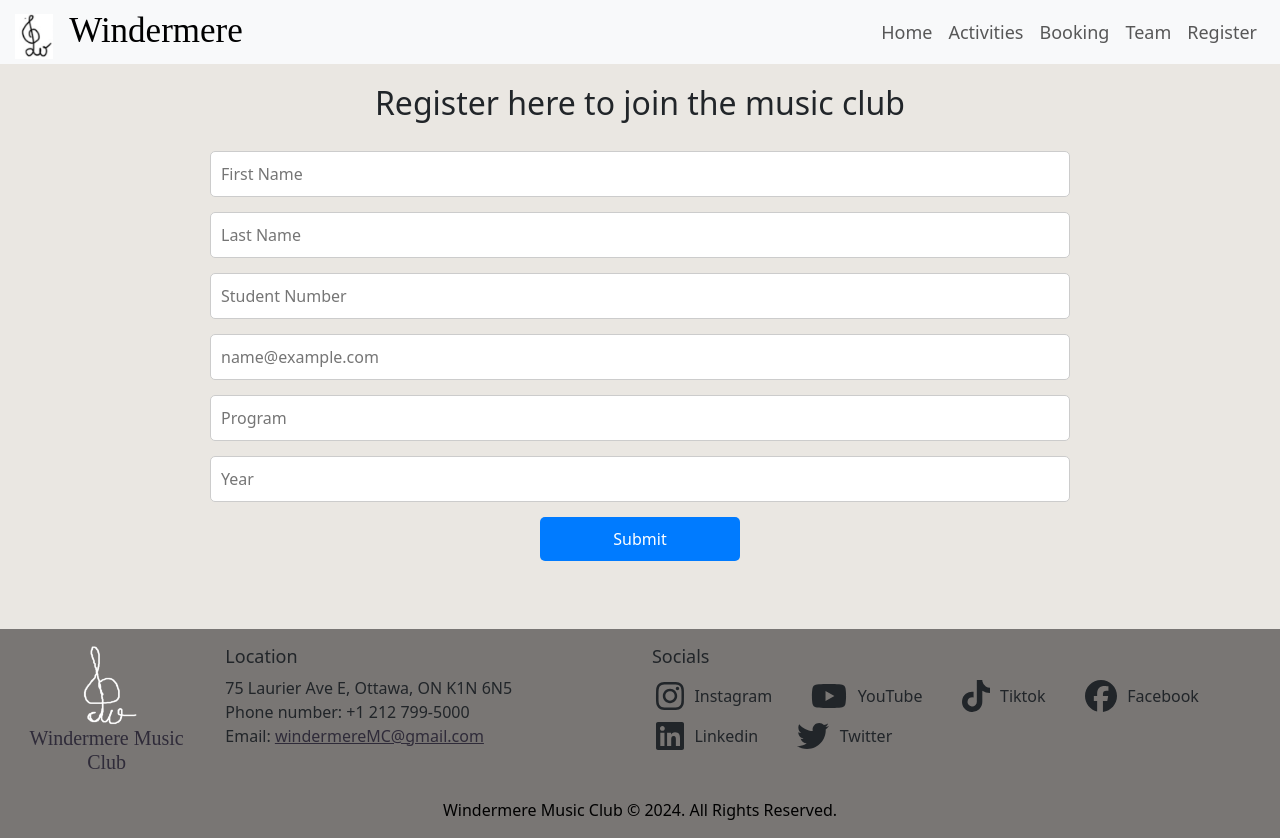
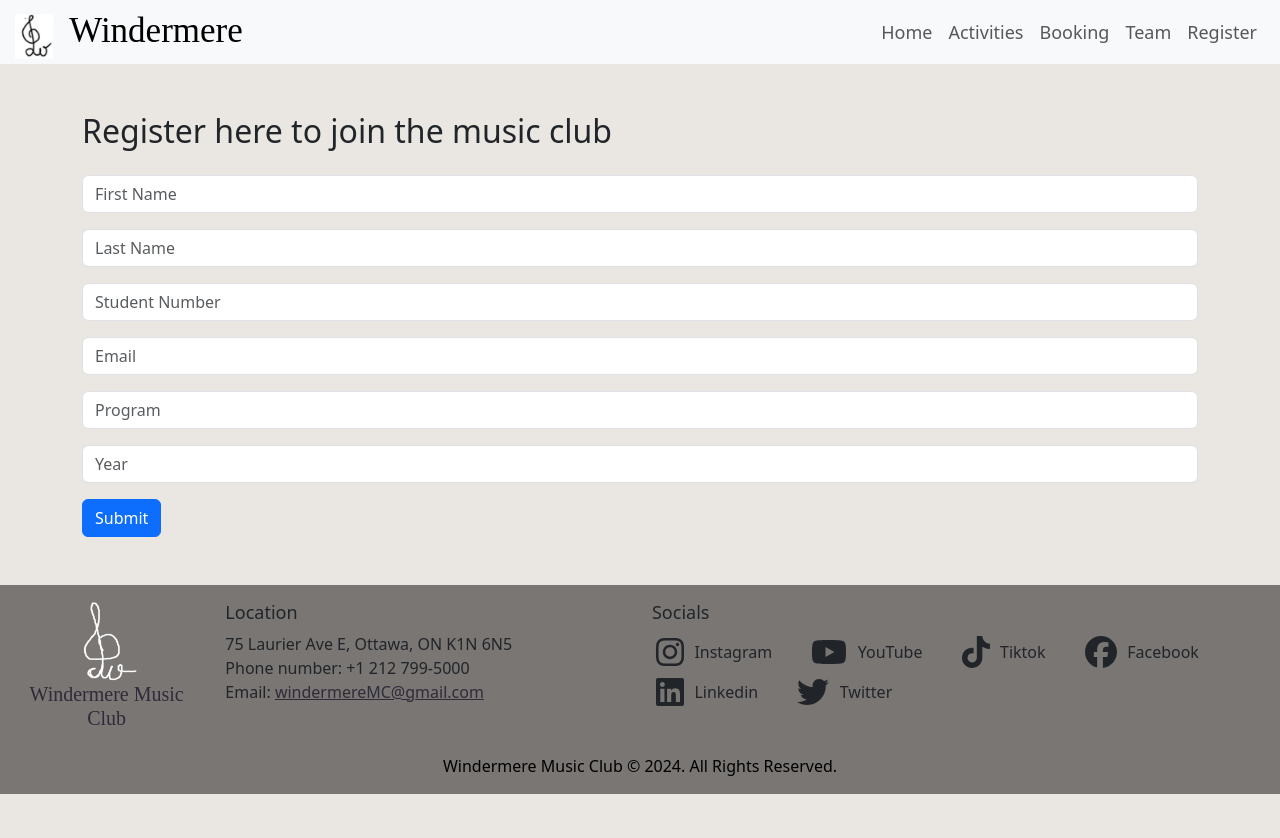
Before and after one commit to SEG3125-A/Group-9, a React (Create React App) app in the folder Lab8/windermere-music/: page /register in a window 1280 px wide. After the commit the page ends 800 px from the top, so only its background shows below. Built offline with nearby package versions, Linux system fonts and the light colour scheme; the HTML template or start-up script is replaced by a standard one.

Commit message:
rewriting the register page to use bootstrap

```diff
--- a/Lab8/windermere-music/src/screens/RegisterPage.css
+++ /dev/null
@@ -1,64 +0,0 @@
-.register-container {
-  max-width: 900px;
-  margin: 0 auto;
-  padding: 20px;
-  text-align: center;
-}
-
-.title,
-.subtitle {
-  color: #333;
-}
-
-.register-form {
-  display: flex;
-  flex-direction: column;
-  gap: 15px;
-}
-
-.input-group {
-  display: flex;
-  gap: 10px;
-  margin-bottom: 10px;
-}
-
-input {
-  border: 1px solid #ccc;
-  padding: 10px;
-  width: 100%;
-  border-radius: 5px;
-  font-size: 16px;
-  transition: border-color 0.3s;
-}
-
-input:hover {
-  border-color: #88aaff;
-}
-
-input:focus {
-  outline: none;
-  border-color: #5588ff;
-}
-
-.register-form button[type="submit"] {
-  background-color: #007bff;
-  color: white;
-  border: none;
-  padding: 10px 20px;
-  cursor: pointer;
-  font-size: 16px;
-  border-radius: 5px;
-  transition: background-color 0.2s ease-in-out;
-  width: 200px;
-  max-width: 100%;
-  margin: 0 auto;
-  display: block;
-}
-
-.register-form button[type="submit"]:hover {
-  background-color: #0056b3;
-}
-
-.register-container h2 {
-  padding-bottom: 20px;
-}
--- a/Lab8/windermere-music/src/screens/RegisterPage.tsx
+++ b/Lab8/windermere-music/src/screens/RegisterPage.tsx
@@ -1,7 +1,7 @@
 import React, { useState } from "react";
 import NavigationBar from "./components/NavigationBar";
-import Footer from './components/Footer';
-import "./RegisterPage.css"; // Assuming you have a CSS file for styling
+import Footer from "./components/Footer";
+import "bootstrap/dist/css/bootstrap.min.css"; // Make sure to import Bootstrap CSS
 
 const RegisterPage = () => {
   // State for the form fields
@@ -13,11 +13,6 @@
     program: "",
     year: "",
   });
-
-  const validateEmail = (email: string) => {
-    const re = /^[^\s@]+@[^\s@]+\.[^\s@]+$/;
-    return re.test(String(email).toLowerCase());
-  };
 
   const handleChange = (event: React.ChangeEvent<HTMLInputElement>) => {
     const { name, value } = event.target;
@@ -42,59 +37,77 @@
   return (
     <div className="register-page">
       <NavigationBar />
-      <div className="register-container">
-        <h2>Register here to join the music club</h2>
-        <form className="register-form" onSubmit={handleSubmit}>
+      <div className="container mt-5">
+        <h2 className="mb-4">Register here to join the music club</h2>
+        <form onSubmit={handleSubmit}>
+          <div className="mb-3">
             <input
               type="text"
+              className="form-control"
               name="firstName"
               value={formData.firstName}
               onChange={handleChange}
               placeholder="First Name"
             />
+          </div>
+          <div className="mb-3">
             <input
               type="text"
+              className="form-control"
               name="lastName"
               value={formData.lastName}
               onChange={handleChange}
               placeholder="Last Name"
             />
+          </div>
+          <div className="mb-3">
             <input
               type="text"
+              className="form-control"
               name="studentNumber"
               value={formData.studentNumber}
               onChange={handleChange}
               placeholder="Student Number"
               maxLength={9}
-            pattern="\d{9}"
             />
+          </div>
+          <div className="mb-3">
             <input
               type="email"
+              className="form-control"
               name="email"
               value={formData.email}
               onChange={handleChange}
-            placeholder="name@example.com"
+              placeholder="Email"
             />
+          </div>
+          <div className="mb-3">
             <input
               type="text"
+              className="form-control"
               name="program"
               value={formData.program}
               onChange={handleChange}
               placeholder="Program"
             />
+          </div>
+          <div className="mb-3">
             <input
               type="text"
+              className="form-control"
               name="year"
               value={formData.year}
               onChange={handleChange}
               placeholder="Year"
             />
-          <button className="submitButton" type="submit">Submit</button>
+          </div>
+          <button className="btn btn-primary" type="submit">
+            Submit
+          </button>
         </form>
       </div>
       <Footer />
     </div>
-
   );
 };
 
```
Lines whose indentation alone changed are shown as unchanged.
